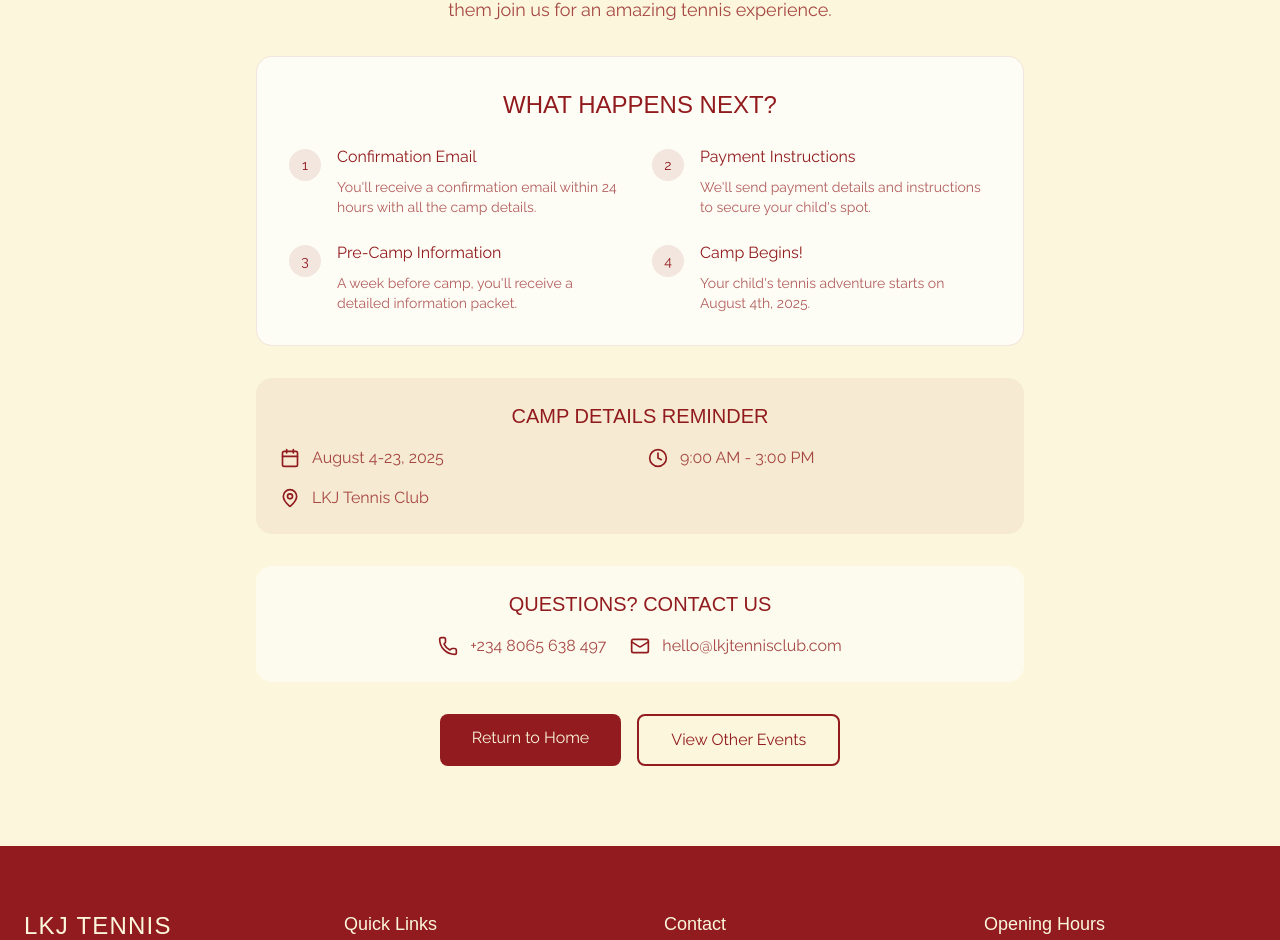
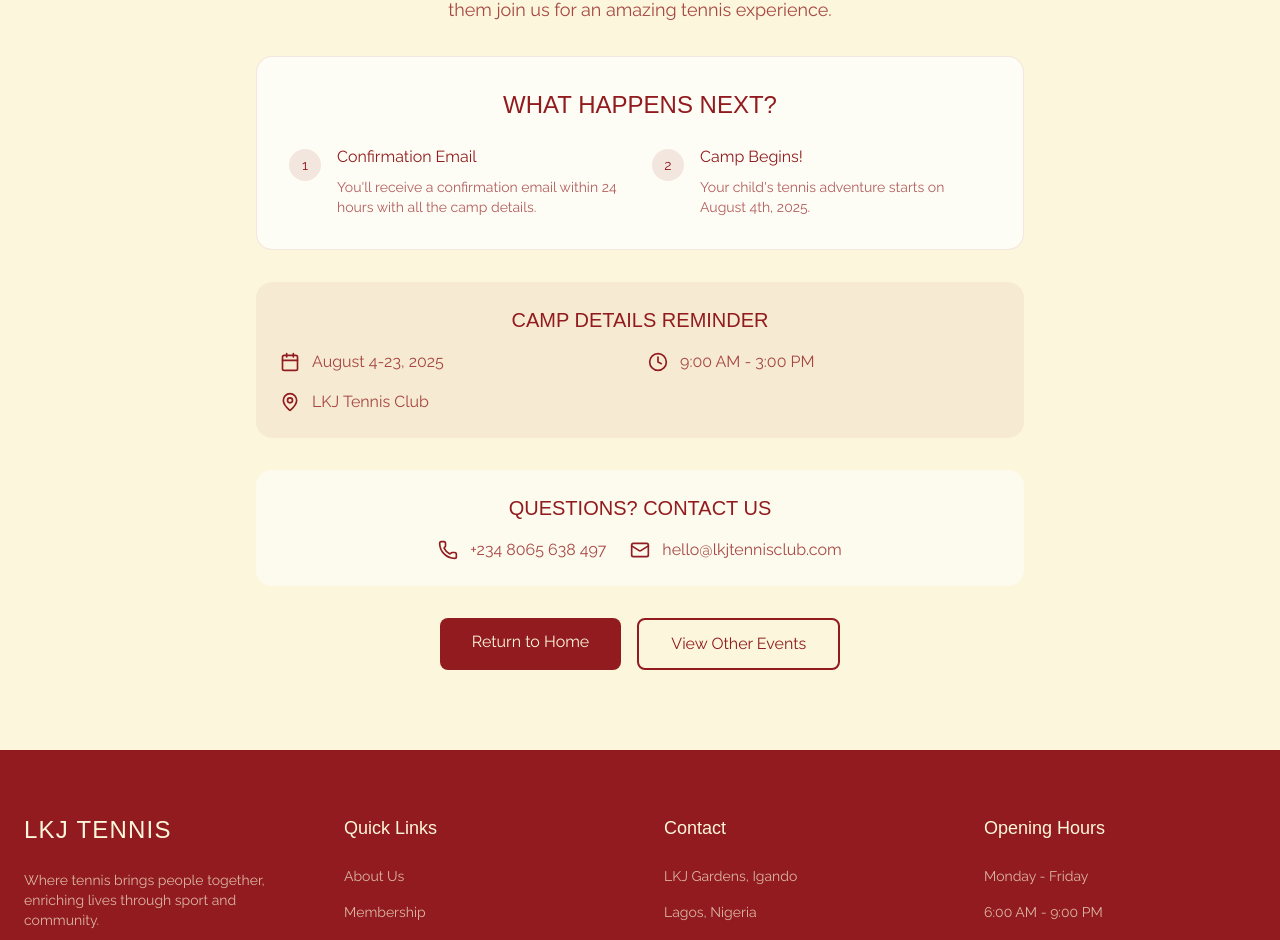
Before and after one commit to adhcode/lkjtennisclub, a Next.js app: page /events/summer-camp-registration/confirmation in a window 1280 px wide. Shown: the part 392-1332 px from the top of the page. Built offline with nearby package versions, Linux system fonts and the light colour scheme; a web font is replaced by a local one.

Commit message:
some changes

```diff
--- a/src/app/events/summer-camp-registration/confirmation/page.tsx
+++ b/src/app/events/summer-camp-registration/confirmation/page.tsx
@@ -89,37 +89,13 @@
                                         </div>
                                     </div>
 
+
+
+
+
                                     <div className="flex gap-4">
                                         <div className="w-8 h-8 bg-[#911b1e]/10 rounded-full flex items-center justify-center flex-shrink-0 mt-1">
                                             <span className={`text-[#911b1e] text-sm font-bold ${raleway.className}`}>2</span>
-                                        </div>
-                                        <div>
-                                            <h3 className={`text-[#911b1e] font-semibold mb-2 ${raleway.className}`}>
-                                                Payment Instructions
-                                            </h3>
-                                            <p className={`text-[#911b1e]/70 text-sm ${raleway.className}`}>
-                                                We'll send payment details and instructions to secure your child's spot.
-                                            </p>
-                                        </div>
-                                    </div>
-
-                                    <div className="flex gap-4">
-                                        <div className="w-8 h-8 bg-[#911b1e]/10 rounded-full flex items-center justify-center flex-shrink-0 mt-1">
-                                            <span className={`text-[#911b1e] text-sm font-bold ${raleway.className}`}>3</span>
-                                        </div>
-                                        <div>
-                                            <h3 className={`text-[#911b1e] font-semibold mb-2 ${raleway.className}`}>
-                                                Pre-Camp Information
-                                            </h3>
-                                            <p className={`text-[#911b1e]/70 text-sm ${raleway.className}`}>
-                                                A week before camp, you'll receive a detailed information packet.
-                                            </p>
-                                        </div>
-                                    </div>
-
-                                    <div className="flex gap-4">
-                                        <div className="w-8 h-8 bg-[#911b1e]/10 rounded-full flex items-center justify-center flex-shrink-0 mt-1">
-                                            <span className={`text-[#911b1e] text-sm font-bold ${raleway.className}`}>4</span>
                                         </div>
                                         <div>
                                             <h3 className={`text-[#911b1e] font-semibold mb-2 ${raleway.className}`}>
--- a/src/app/membership/page.tsx
+++ b/src/app/membership/page.tsx
@@ -301,7 +301,7 @@
                                     <div className="hidden sm:block w-1 h-1 bg-[#911b1e]/40 rounded-full"></div>
                                     <div className="flex items-center gap-2">
                                         <Mail className="w-4 h-4" />
-                                        <span className={`text-sm ${raleway.className}`}>hello@lkjtennis.com</span>
+                                        <span className={`text-sm ${raleway.className}`}>hello@lkjtennisclub.com</span>
                                     </div>
                                 </div>
                             </div>
--- a/src/components/Footer.tsx
+++ b/src/components/Footer.tsx
@@ -88,7 +88,7 @@
                         <ul className={`space-y-4 text-sm text-[#fcf7dc]/70 ${raleway.className}`}>
                             <li>LKJ Gardens, Igando</li>
                             <li>Lagos, Nigeria</li>
-                            <li>hello@lkjtennis.com</li>
+                            <li>hello@lkjtennisclub.com</li>
                             <li>+234 8061230727</li>
                         </ul>
                     </div>
--- a/src/components/JoinUs.tsx
+++ b/src/components/JoinUs.tsx
@@ -84,7 +84,6 @@
                         transition={{ delay: 0.3 }}
                         className={`text-[#fcf7dc]/90 text-xl mb-8 italic ${raleway.className}`}
                     >
-                        Where Good People Gather
                     </motion.p>
 
                     <motion.div
@@ -94,21 +93,13 @@
                         transition={{ delay: 0.4 }}
                         className={`text-[#fcf7dc]/80 text-base leading-relaxed space-y-4 ${raleway.className}`}
                     >
-                        <p>
-                            There's a certain rhythm to life at LKJ. The sound of the ball, the pause between sets,
-                            the quiet nods of recognition. It's not just about tennis — it's about the people you meet along the way.
-                        </p>
+
 
                         <p>
-                            LKJ Tennis Club was built on something deeper than sport. It was built on the idea that community
-                            is earned through presence, that excellence takes time, and that the best kind of competition
-                            is the one that brings people closer.
-                        </p>
-
-                        <p>
-                            We welcome members who are not just looking for a place to play, but a place to belong —
-                            people who show up with intention, who care about the atmosphere they help create,
-                            and who believe that how we spend our leisure says something about who we are.
+                        We’re more than just a club, and we welcome people who see that too.
+People who value connection, show up with purpose,
+and understand that great communities don’t just happen
+they’re made by the people who care enough to contribute.
                         </p>
                     </motion.div>
                 </motion.div>
@@ -181,8 +172,7 @@
                             viewport={{ once: true }}
                             className={`text-[#fcf7dc]/80 text-lg mb-8 leading-relaxed ${raleway.className}`}
                         >
-                            Membership is selective, not exclusive.
-                            We welcome those who resonate with who we are thoughtful individuals looking for more than just a place to play.
+
                         </motion.p>
 
                         <div className="flex flex-col sm:flex-row gap-4 justify-center items-center mb-8">
@@ -231,7 +221,7 @@
                             <div className="hidden sm:block w-1 h-1 bg-[#fcf7dc]/40 rounded-full"></div>
                             <div className="flex items-center gap-2">
                                 <Mail className="w-4 h-4" />
-                                <span className={`text-sm ${raleway.className}`}>membership@lkjtennis.com</span>
+                                <span className={`text-sm ${raleway.className}`}>hello@lkjtennisclub.com</span>
                             </div>
                         </div>
                     </div>
```
